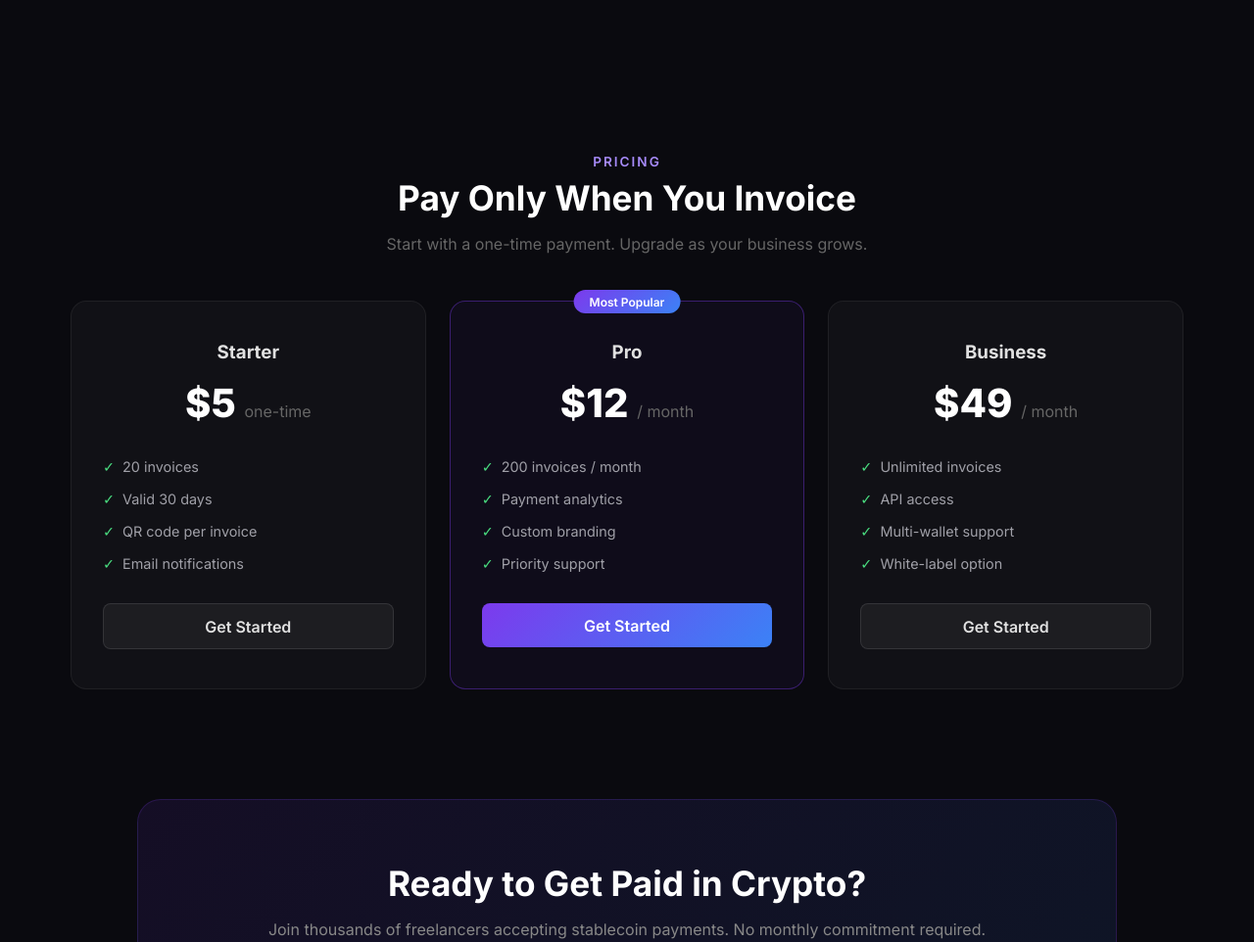
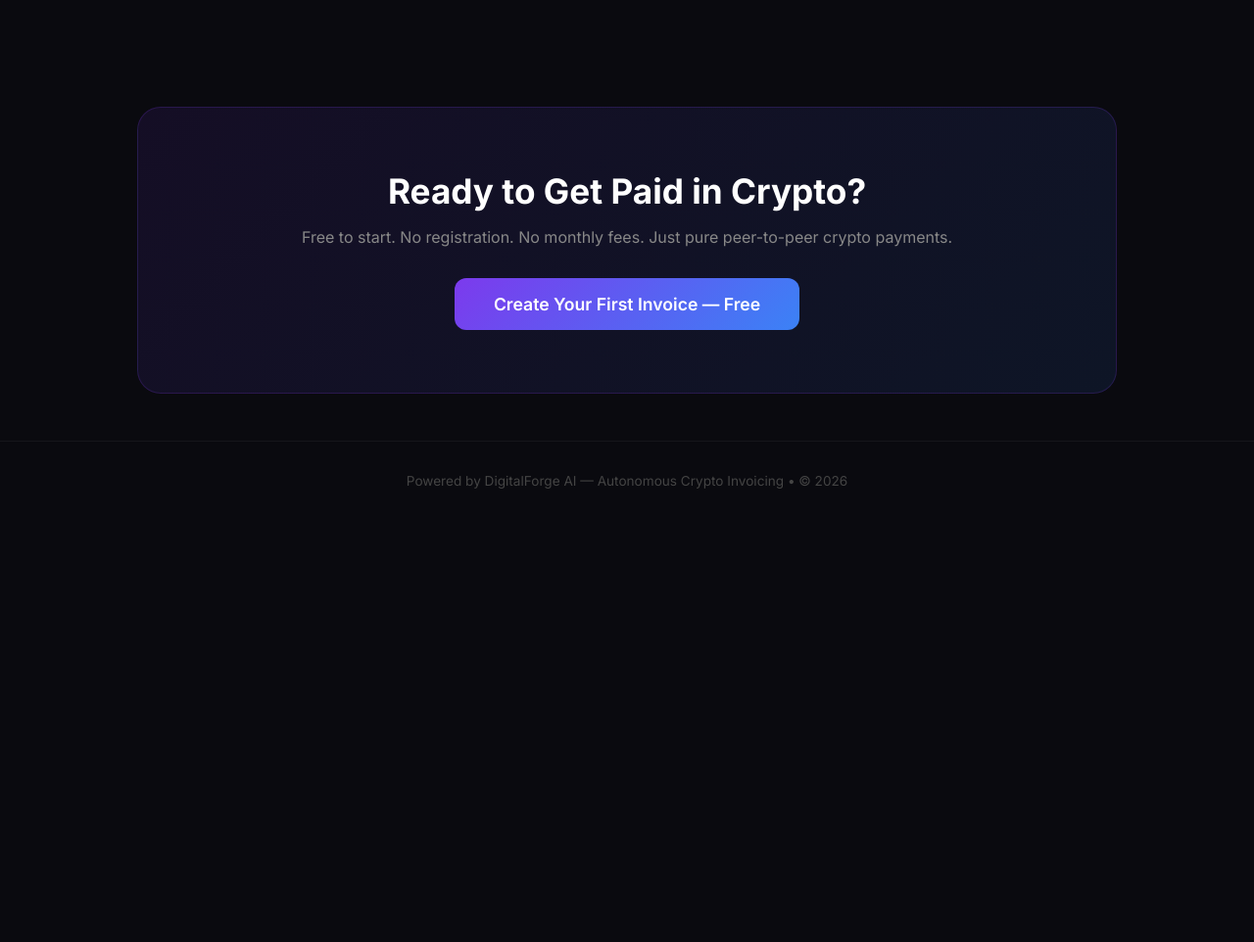
Before and after one commit to djaregithub/digitalforge-ai, a plain HTML site: page frontend/index.html in a window 1280 px wide. Shown: the part 1619-2581 px from the top of the page at 98% size. After the commit the page ends 2150 px from the top, so only its background shows below. Drawn offline with Linux system fonts and the light colour scheme.

Commit message:
Remove pricing section — Model B (free)

```diff
--- a/frontend/index.html
+++ b/frontend/index.html
@@ -172,51 +172,9 @@
         </div>
     </section>
 
-    <section id="pricing">
-        <div class="section-tag">Pricing</div>
-        <h2 class="section-title">Pay Only When You Invoice</h2>
-        <p class="section-sub">Start with a one-time payment. Upgrade as your business grows.</p>
-        <div class="pricing-grid">
-            <div class="pricing-card">
-                <h3>Starter</h3>
-                <div class="price">$5 <span>one-time</span></div>
-                <ul>
-                    <li>20 invoices</li>
-                    <li>Valid 30 days</li>
-                    <li>QR code per invoice</li>
-                    <li>Email notifications</li>
-                </ul>
-                <a href="/create" class="btn-plan">Get Started</a>
-            </div>
-            <div class="pricing-card featured">
-                <div class="badge">Most Popular</div>
-                <h3>Pro</h3>
-                <div class="price">$12 <span>/ month</span></div>
-                <ul>
-                    <li>200 invoices / month</li>
-                    <li>Payment analytics</li>
-                    <li>Custom branding</li>
-                    <li>Priority support</li>
-                </ul>
-                <a href="/create" class="btn-plan featured">Get Started</a>
-            </div>
-            <div class="pricing-card">
-                <h3>Business</h3>
-                <div class="price">$49 <span>/ month</span></div>
-                <ul>
-                    <li>Unlimited invoices</li>
-                    <li>API access</li>
-                    <li>Multi-wallet support</li>
-                    <li>White-label option</li>
-                </ul>
-                <a href="/create" class="btn-plan">Get Started</a>
-            </div>
-        </div>
-    </section>
-
     <div class="cta-section">
         <h2>Ready to Get Paid in Crypto?</h2>
-        <p>Join thousands of freelancers accepting stablecoin payments. No monthly commitment required.</p>
+        <p>Free to start. No registration. No monthly fees. Just pure peer-to-peer crypto payments.</p>
         <a href="/create" class="btn-primary">Create Your First Invoice — Free</a>
     </div>
 
```
